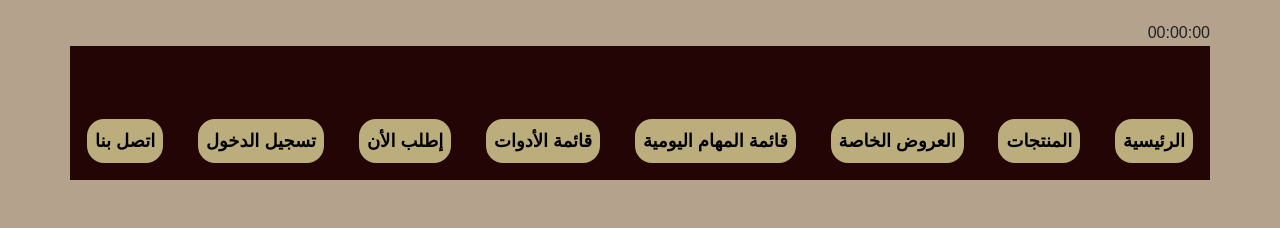
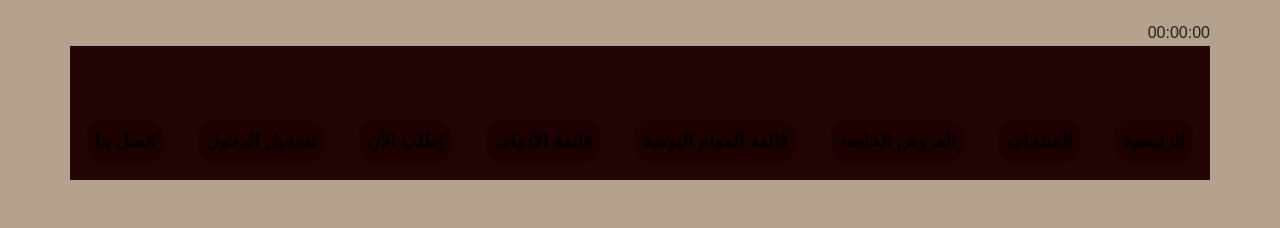
Before and after one commit to Belalalshamiry/bensinan, a plain HTML site: page login/index3.html in a window 1280 px wide. Shown: the top 228 px of the page. Drawn offline with Linux system fonts and the light colour scheme.

Commit message:
Update index3.html

```diff
--- a/login/index3.html
+++ b/login/index3.html
@@ -125,7 +125,7 @@ h1{
         nav a {
   color: rgb(0, 0, 0);
   margin: 0 10px;
- background-color: rgb(188, 173, 124);
+
   text-decoration: none;
   margin: 1px;
 padding: 1vh;
```
